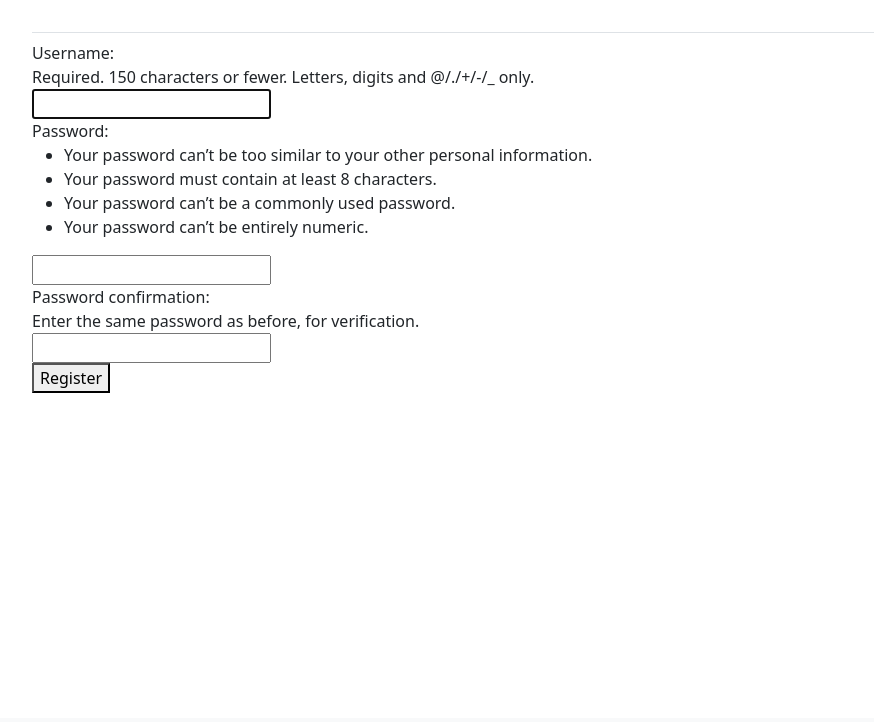
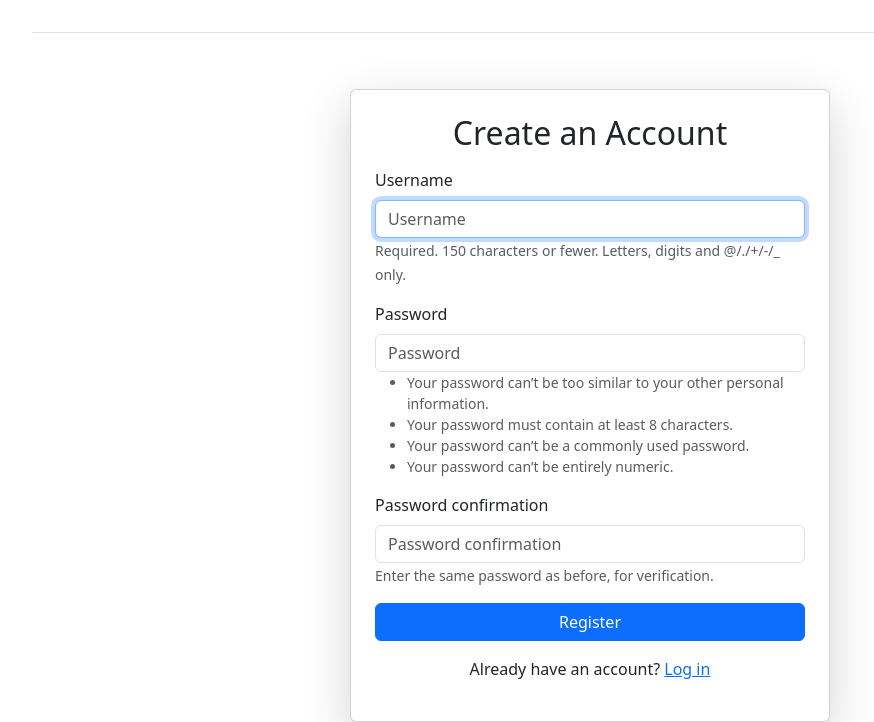
Before and after one commit to MSRhmn/journal-record, a Django app: page /accounts/register/ in a window 1280 px wide. Shown: the part 82-804 px from the top of the page, without its empty margins (50-924 px from the left). Before the commit the page ends 475 px from the top, so only its background shows below. Run offline with Django 5.2, Linux system fonts and the light colour scheme; some libraries are stand-ins or nearby versions.

Commit message:
style: the registration template with bootstrap

```diff
--- a/accounts/templates/registration/register.html
+++ b/accounts/templates/registration/register.html
@@ -1,9 +1,25 @@
 {% extends "journal_records/base.html" %}
+{% load django_bootstrap5 %}
 
 {% block content %}
-  <form action="{% url 'accounts:register' %}" method="post">
-    {% csrf_token %}
-    {{ form.as_div }}
-    <button name="submit">Register</button>
-  </form>
+
+<div class="container d-flex justify-content-center">
+  <div class="card shadow-lg p-4 mt-5" style="width: 30rem;">
+    <h2 class="text-center mb-3">Create an Account</h2>
+
+    <form action="{% url 'accounts:register' %}" method="post">
+      {% csrf_token %}
+      {% bootstrap_form form %}
+
+      <div class="d-grid">
+        <button type="submit" class="btn btn-primary">Register</button>
+      </div>
+    </form>
+
+    <p class="text-center mt-3">
+      Already have an account? <a href="{% url 'accounts:login' %}">Log in</a>
+    </p>
+  </div>
+</div>
+
 {% endblock %}
```
